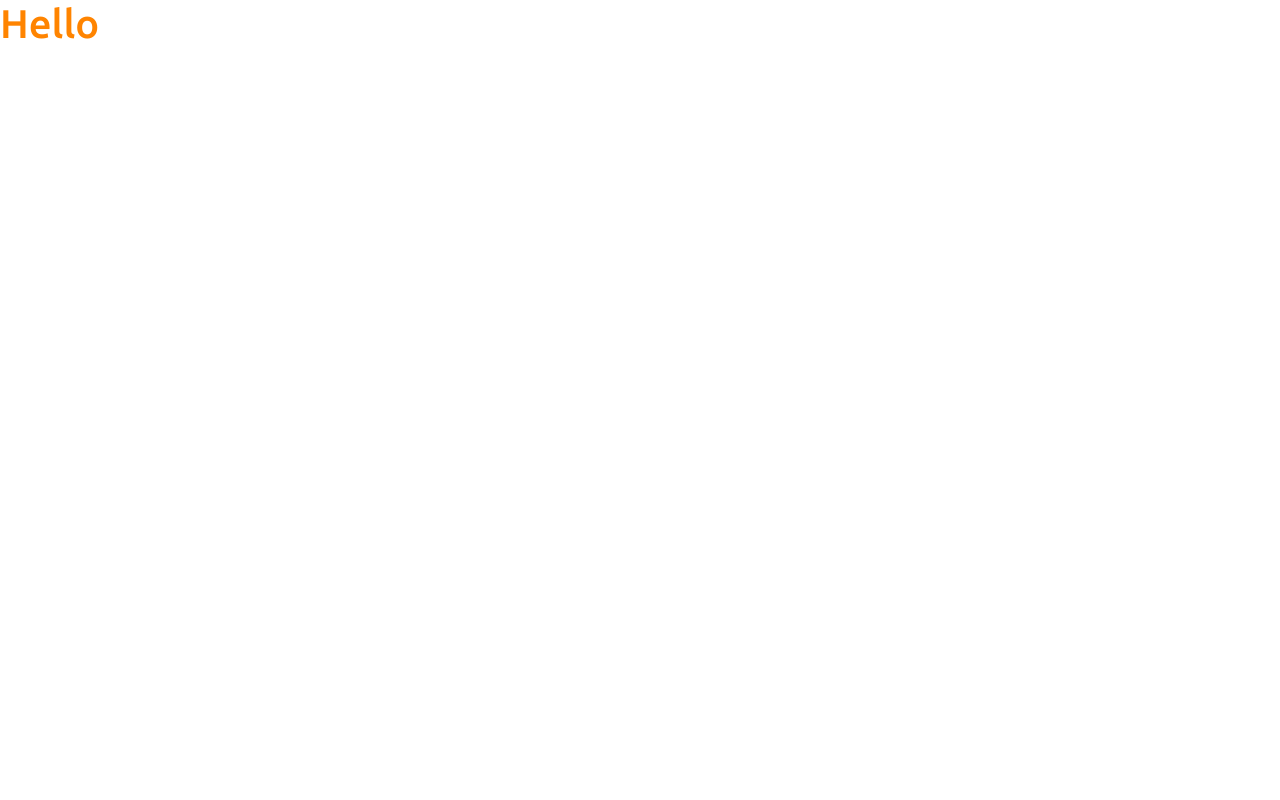
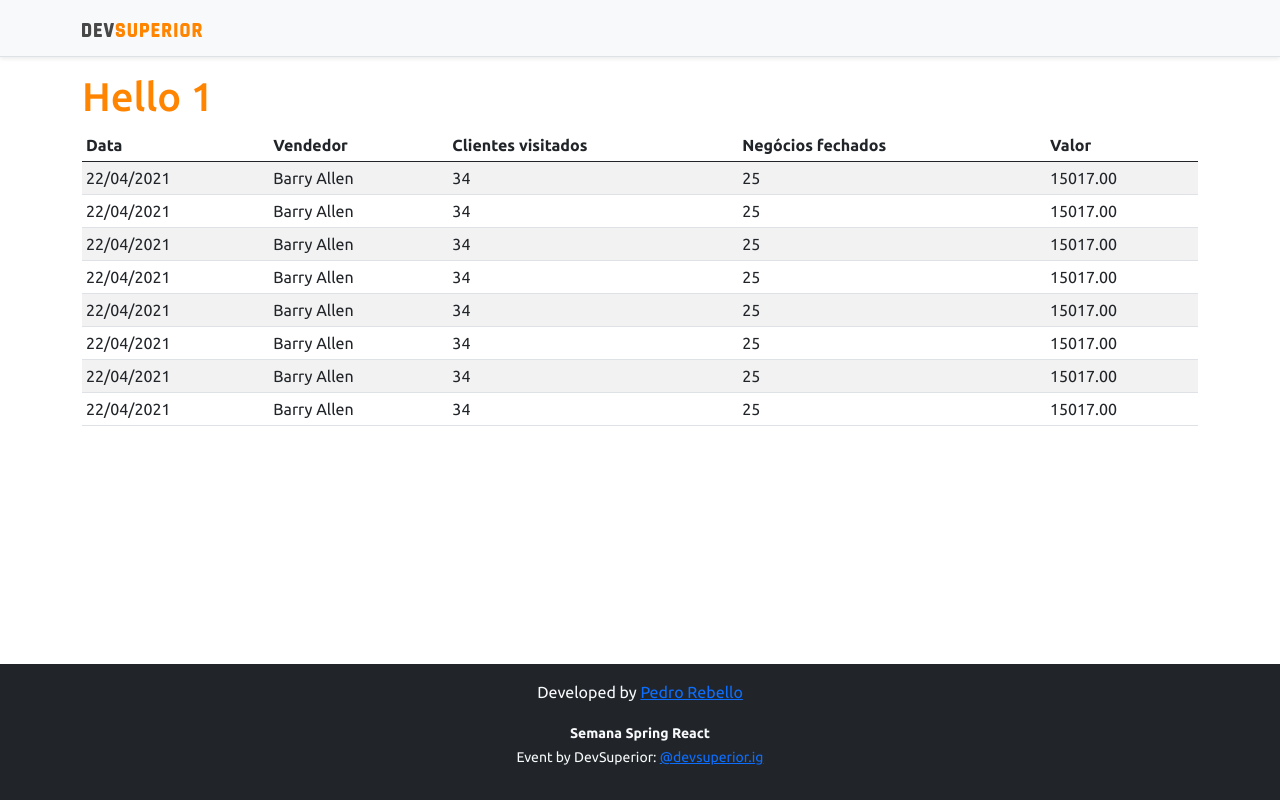
Before and after one commit to pedrorebello/sales, a React (Create React App) app in the folder frontend/: page / in a window 1280 px wide. Built offline with nearby package versions, Linux system fonts and the light colour scheme.

Commit message:
Basic static components

```diff
--- a/frontend/src/App.tsx
+++ b/frontend/src/App.tsx
@@ -1,8 +1,19 @@
+import NavBar from "./components/navbar";
+import Footer from "./components/footer";
+import DataTable from "./components/data-table";
+
 function App() {
   return (
-    <div>
-     <h1 className="text-primary">Hello</h1>
-    </div>
+    <>
+      <NavBar />
+      <div className="container">
+        <h1 className="text-primary">
+          Hello 1
+        </h1>
+        <DataTable />
+      </div>
+      <Footer />
+    </>
   );
 }
 
--- /dev/null
+++ b/frontend/src/components/data-table/index.tsx
@@ -0,0 +1,68 @@
+const DataTable = () => (
+    <div className="table-responsive">
+        <table className="table table-striped table-sm">
+            <thead>
+                <tr>
+                    <th>Data</th>
+                    <th>Vendedor</th>
+                    <th>Clientes visitados</th>
+                    <th>Negócios fechados</th>
+                    <th>Valor</th>
+                </tr>
+            </thead>
+            <tbody>
+            <tr>
+                    <td>22/04/2021</td>
+                    <td>Barry Allen</td>
+                    <td>34</td>
+                    <td>25</td>
+                    <td>15017.00</td>
+                </tr>                <tr>
+                    <td>22/04/2021</td>
+                    <td>Barry Allen</td>
+                    <td>34</td>
+                    <td>25</td>
+                    <td>15017.00</td>
+                </tr>                <tr>
+                    <td>22/04/2021</td>
+                    <td>Barry Allen</td>
+                    <td>34</td>
+                    <td>25</td>
+                    <td>15017.00</td>
+                </tr>                <tr>
+                    <td>22/04/2021</td>
+                    <td>Barry Allen</td>
+                    <td>34</td>
+                    <td>25</td>
+                    <td>15017.00</td>
+                </tr>                <tr>
+                    <td>22/04/2021</td>
+                    <td>Barry Allen</td>
+                    <td>34</td>
+                    <td>25</td>
+                    <td>15017.00</td>
+                </tr>                <tr>
+                    <td>22/04/2021</td>
+                    <td>Barry Allen</td>
+                    <td>34</td>
+                    <td>25</td>
+                    <td>15017.00</td>
+                </tr>                <tr>
+                    <td>22/04/2021</td>
+                    <td>Barry Allen</td>
+                    <td>34</td>
+                    <td>25</td>
+                    <td>15017.00</td>
+                </tr>                <tr>
+                    <td>22/04/2021</td>
+                    <td>Barry Allen</td>
+                    <td>34</td>
+                    <td>25</td>
+                    <td>15017.00</td>
+                </tr>
+            </tbody>
+        </table>
+    </div>
+)
+
+export default DataTable;
--- /dev/null
+++ b/frontend/src/components/footer/index.tsx
@@ -0,0 +1,24 @@
+const Footer = () => (
+    <footer className="footer mt-auto py-3 bg-dark">
+        <div className="container">
+            <p className="text-light">
+                {'Developed by '}
+                <a href="https://github.com/pedrorebello" target="_blank" rel="noreferrer">
+                    Pedro Rebello
+                </a>
+            </p>
+            <p className="text-light">
+                <small>
+                    <strong>Semana Spring React</strong>
+                    <br/>
+                    {'Event by DevSuperior: '}
+                    <a href="https://instagram.com/devsuperior.ig" target="_blank" rel="noreferrer">
+                        @devsuperior.ig
+                    </a>
+                </small>
+            </p>
+        </div>
+    </footer>
+)
+
+export default Footer;
--- /dev/null
+++ b/frontend/src/components/navbar/index.tsx
@@ -0,0 +1,13 @@
+import ImgDsDark from '../../assets/img/ds-dark.svg'
+
+const NavBar = () => (
+    <div className="d-flex flex-column flex-md-row align-items-center p-3 px-md-4 mb-3 bg-light border-bottom shadow-sm">
+        <div className="container">
+            <nav className="my-2 my-md-0 mr-md-3">
+                <img src={ImgDsDark} alt="DevSuperior" width="120" />
+            </nav>
+        </div>
+    </div>
+)
+
+export default NavBar;
```
Also changed, not shown: frontend/src/assets/img/ds-dark.svg (added).
